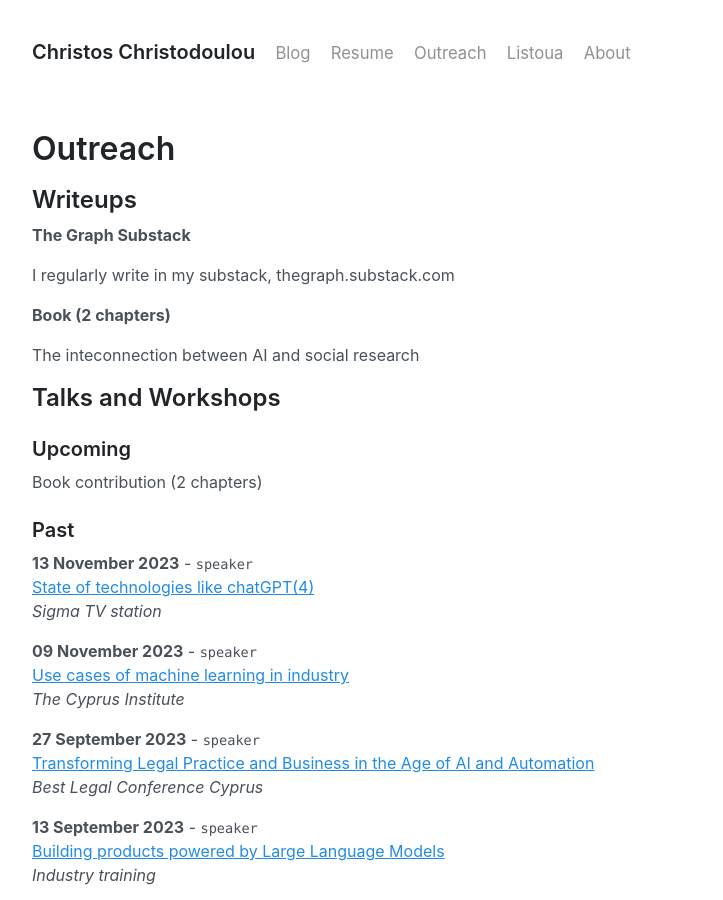
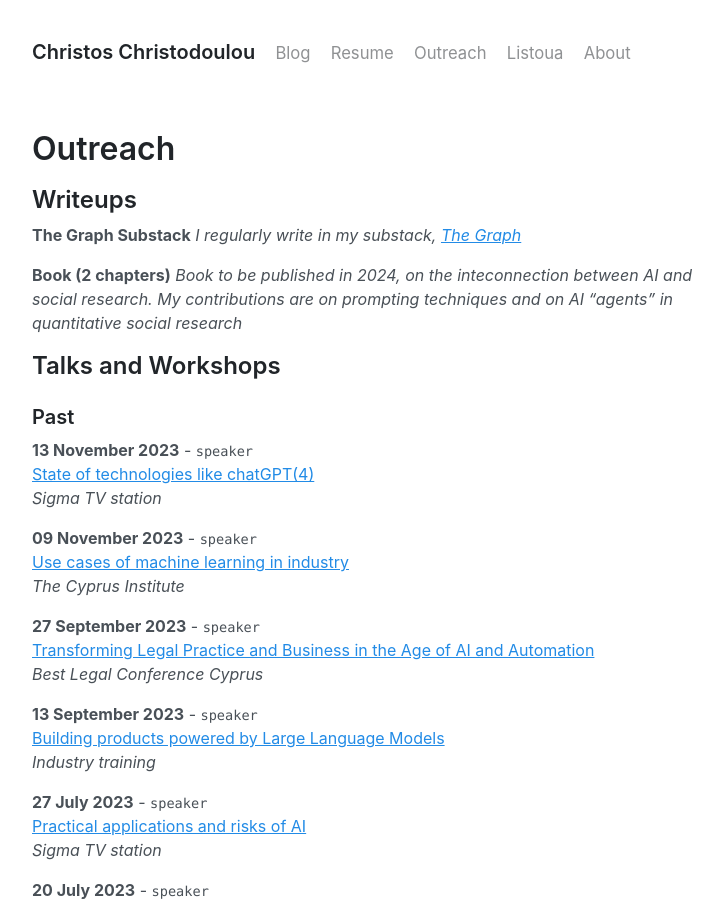
Before and after one commit to chr7stos/chr7stos.github.io, a Jekyll site: the page built from _pages/outreach.md, in a window 1280 px wide and 900 px high. Shown: the whole window, without its empty margins (272-995 px from the left). Built offline with Jekyll 4.4.1, drawn with Linux system fonts in a browser that asks for light colours.

Commit message:
Update outreach.md

```diff
--- a/_pages/outreach.md
+++ b/_pages/outreach.md
@@ -8,21 +8,12 @@ permalink: /outreach
 ## Writeups
 
 __The Graph Substack__
-
-I regularly write in my substack, thegraph.substack.com
+_I regularly write in my substack, [The Graph](thegraph.substack.com)_
 
 __Book (2 chapters)__
-
-The inteconnection between AI and social research
+_Book to be published in 2024, on the inteconnection between AI and social research. My contributions are on prompting techniques and on AI "agents" in quantitative social research_
 
 ## Talks and Workshops
-
-### Upcoming
-
-
-Book contribution (2 chapters)
-
-
 
 ### Past
 
```
